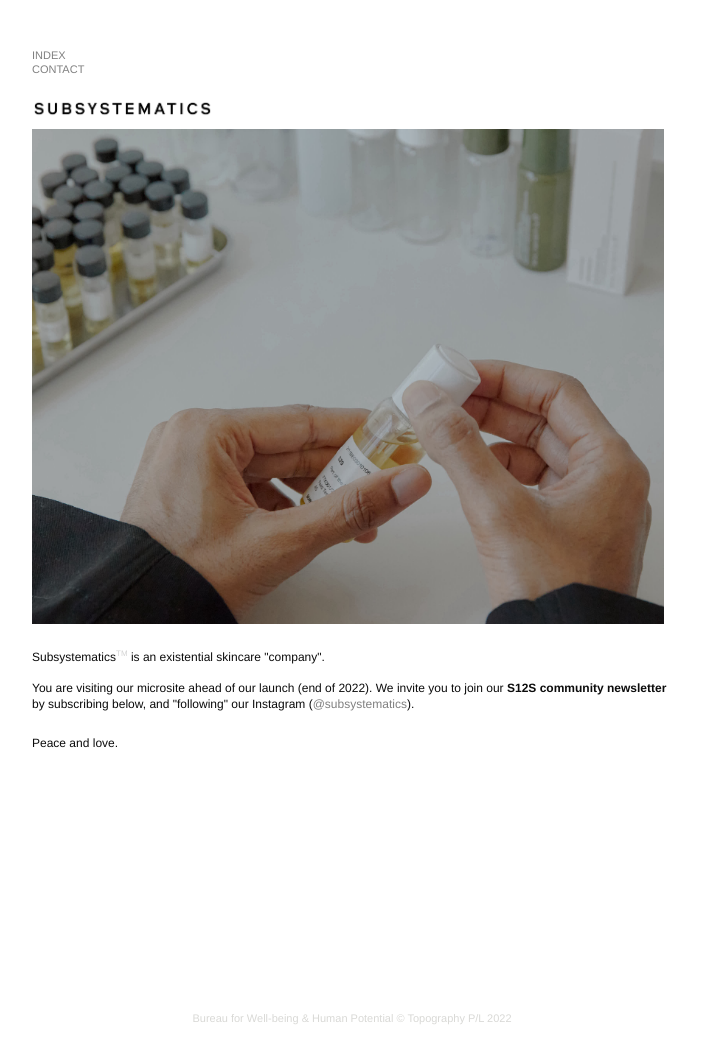
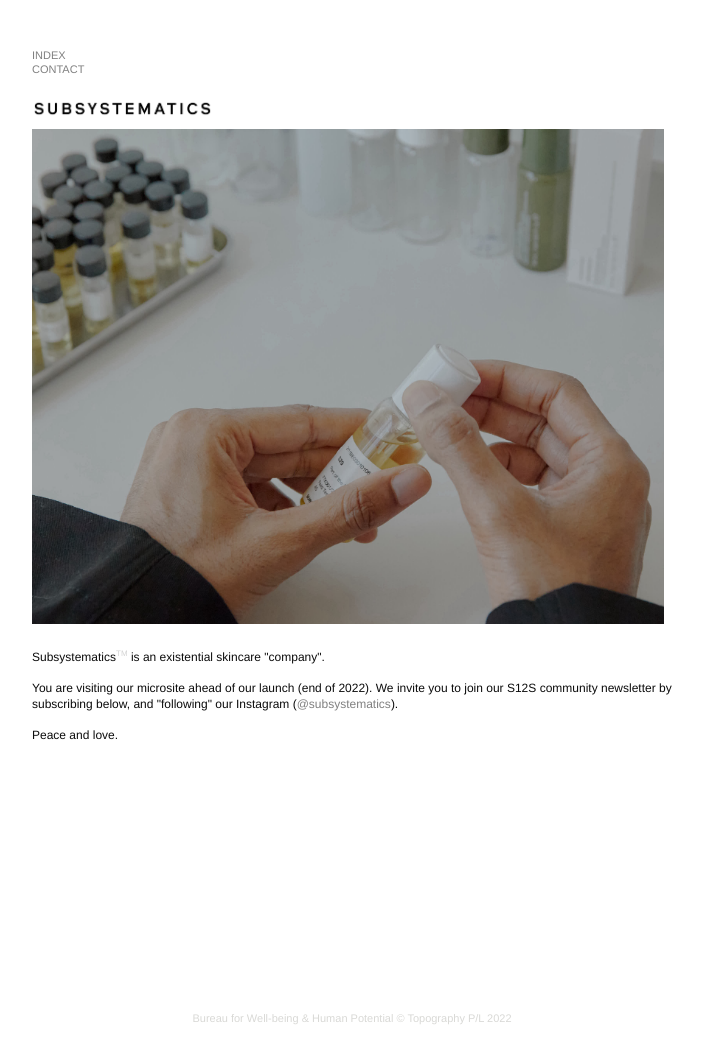
Before and after one commit to tpgrphy/subsystematicsbeta, a Jekyll site: the page built from index.html, in a window 1280 px wide. Shown: the whole page, without its empty margins (288-991 px from the left). Built offline with Jekyll 4.4.1, drawn with Linux system fonts in a browser that asks for light colours; some web fonts are replaced.

Commit message:
updated copy

```diff
--- a/index.html
+++ b/index.html
@@ -23,9 +23,9 @@
                     Subsystematics<sup>TM</sup> is an existential skincare "company".
                     <br>
                     <br>
-                    You are visiting our microsite ahead of our launch (end of 2022). We invite you to join our <b>S12S community newsletter</b> by subscribing below, and "following" our Instagram (<a href='http://www.instagram.com/subsystematics' target="_blank">@subsystematics</a>).
-                </p>
-                <p>
+                    You are visiting our microsite ahead of our launch (end of 2022). We invite you to join our S12S community newsletter by subscribing below, and "following" our Instagram (<a href='http://www.instagram.com/subsystematics' target="_blank">@subsystematics</a>).
+                    <br>
+                    <br>
                     Peace and love.
                 </p>
         </div>
```
